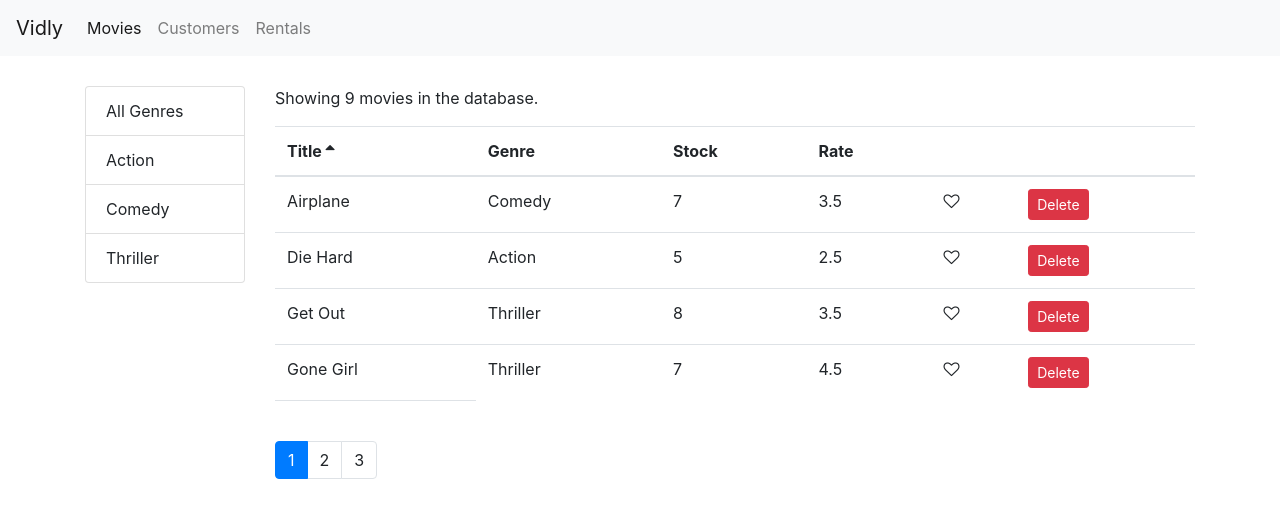
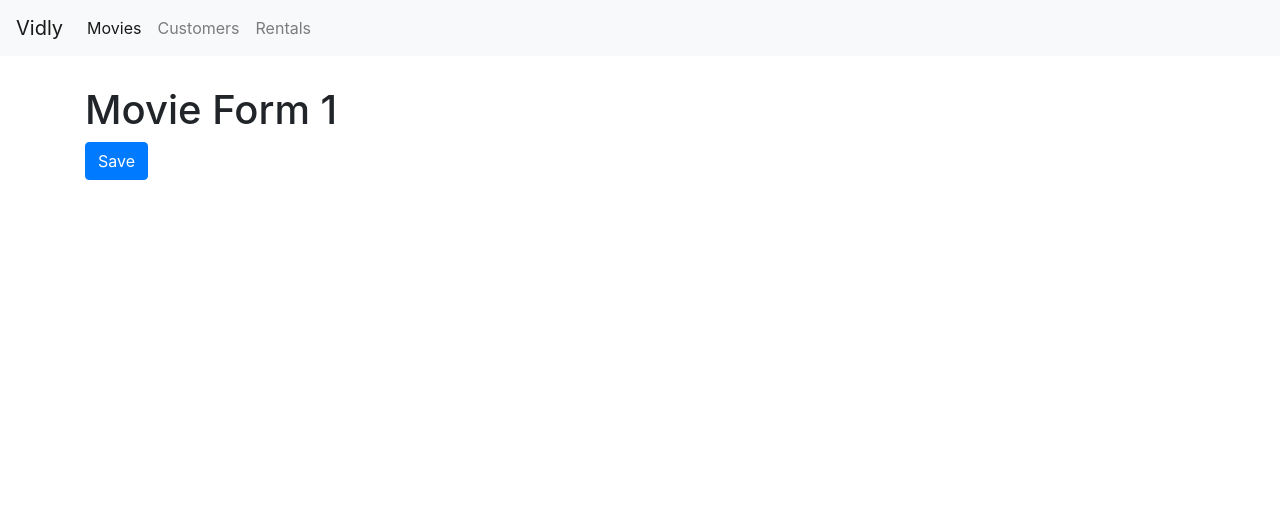
Before and after one commit to mjpolifka/react-tut, a React (Create React App) app in the folder vidly/: page /movies/1 in a window 1280 px wide. Shown: the top 518 px of the page. Built offline with nearby package versions, Linux system fonts and the light colour scheme.

Commit message:
added links to movie titles, updated movieForm component

```diff
--- a/vidly/src/App.jsx
+++ b/vidly/src/App.jsx
@@ -6,6 +6,7 @@ import Customers from './components/customers';
 import Rentals from './components/rentals';
 import NotFound from './components/notFound';
 import NavBar from './components/navBar';
+import MovieForm from './components/movieForm';
 
 class App extends Component {
   state = {  }
@@ -15,6 +16,7 @@ class App extends Component {
         <NavBar></NavBar>
         <main className="container">
           <Switch>
+            <Route path="/movies/:id" component={MovieForm}></Route>
             <Route path="/movies" component={Movies}></Route>
             <Route path="/customers" component={Customers}></Route>
             <Route path="/rentals" component={Rentals}></Route>
--- a/vidly/src/components/movieForm.jsx
+++ b/vidly/src/components/movieForm.jsx
@@ -1,8 +1,11 @@
 import React from 'react';
 
-const MovieForm = () => {
+const MovieForm = ({ match, history }) => {
   return (
-    <h1>Movie Form</h1>
+    <div>
+      <h1>Movie Form {match.params.id}</h1>
+      <button onClick={() => history.push("/movies")} className="btn btn-primary">Save</button>
+    </div>
   );
 }
 
--- a/vidly/src/components/moviesTable.jsx
+++ b/vidly/src/components/moviesTable.jsx
@@ -2,10 +2,11 @@ import React, { Component } from 'react';
 
 import Like from './common/like'
 import Table from './common/table';
+import { Link } from 'react-router-dom';
 
 class MoviesTable extends Component {
   columns = [
-    {path: 'title', label: 'Title'},
+    {path: 'title', label: 'Title', content: (movie) => <Link to={`/movies/${movie._id}`}>{movie.title}</Link>},
     {path: 'genre.name', label: 'Genre'},
     {path: 'numberInStock', label: 'Stock'},
     {path: 'dailyRentalRate', label: 'Rate'},
```
